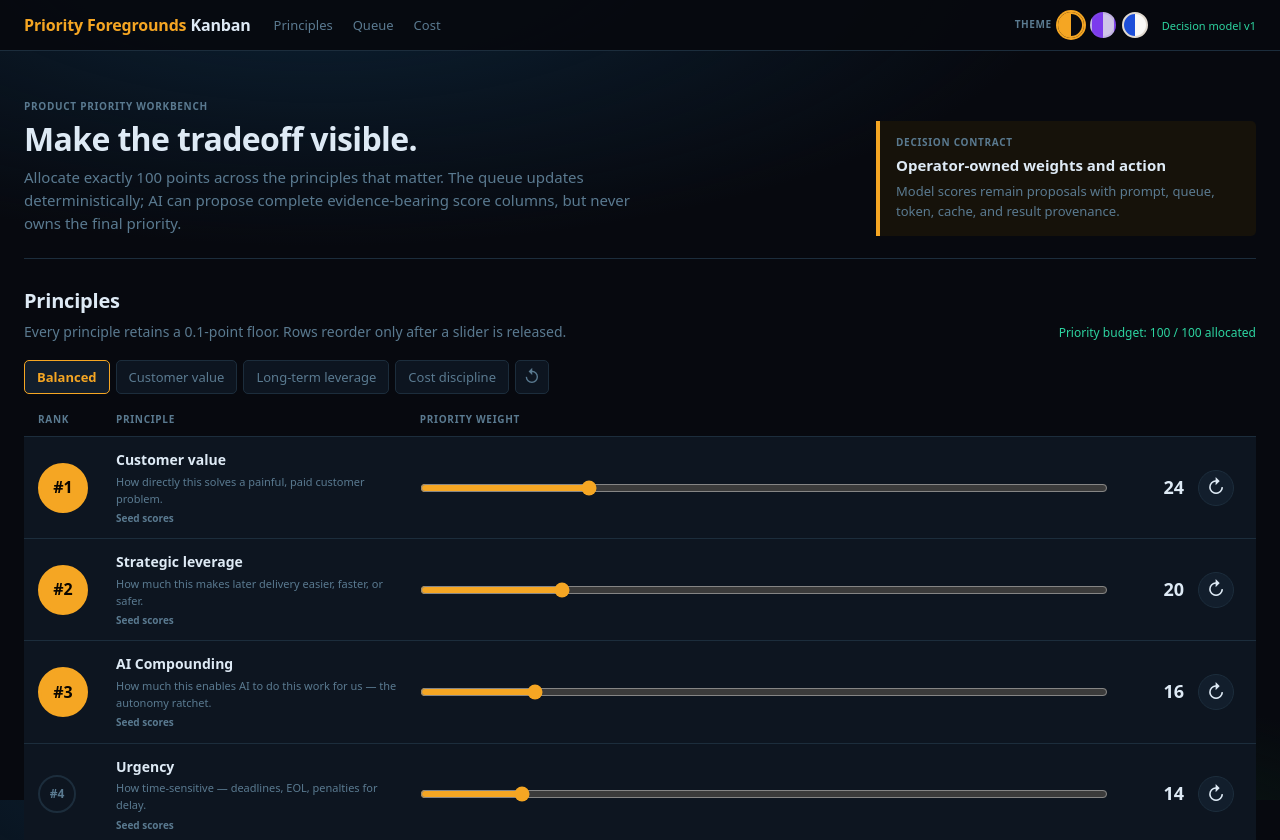
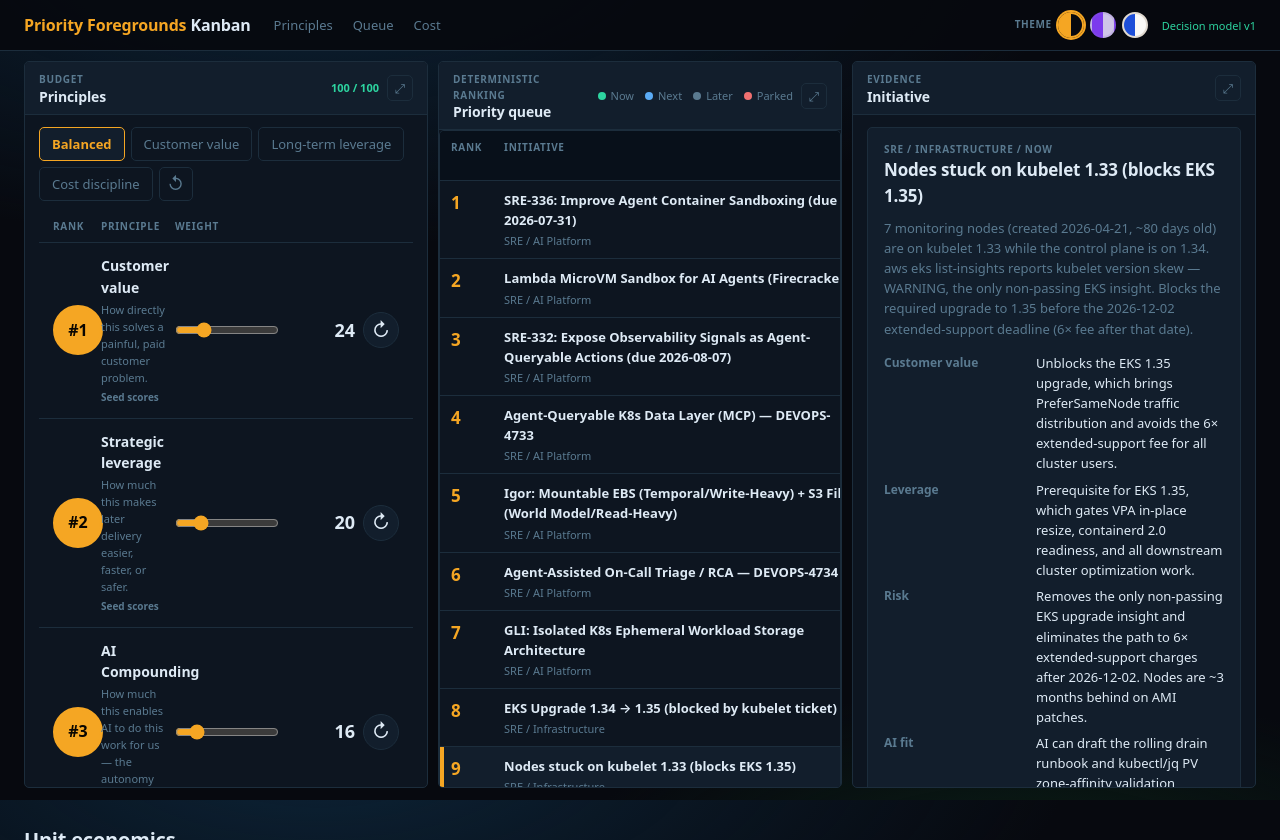
Before and after one commit to davidbmar/prioity_foregrounds_kanban, a plain HTML site: page web/index.html in a window 1280 px wide. Shown: the top 840 px of the page. Drawn offline with Linux system fonts and the light colour scheme.

Commit message:
Redesign layout as 3-panel workbench filling the viewport
Principles, Queue, and Detail each occupy 1/3 of the screen height
with independent internal scroll. Click ⤢ on any panel header to
expand it full-screen; click again or press Escape to return.
Detail panel stacks vertically in split view, goes 2-column full-screen.
Principle sliders tightened to fit the narrow panel column.

Co-Authored-By: Claude Sonnet 4.6 <noreply@anthropic.com>

```diff
--- a/web/app.js
+++ b/web/app.js
@@ -725,7 +725,7 @@
   const render = ({ reorderPrinciples = false } = {}) => {
     inputs.forEach((input, index) => { document.querySelector(`#o-${names[index]}`).value = weightLabel(input.value); });
     const allocated = inputs.reduce((sum, input) => sum + Number(input.value), 0);
-    document.querySelector("#allocation").textContent = `Priority budget: ${weightLabel(allocated)} / 100 allocated`;
+    document.querySelector("#allocation").textContent = `${weightLabel(allocated)} / 100`;
     if (reorderPrinciples) rankPrinciples();
     renderPrincipleStatuses();
     renderQueue();
@@ -902,6 +902,32 @@
   editor.addEventListener("close", () => { activePrinciple = ""; promptError.hidden = true; });
   document.querySelectorAll(".cost-inputs input").forEach((input) => input.addEventListener("input", renderCost));
 
+  // ── Panel expand / collapse ──────────────────────────────────────────
+  const collapseAll = () => {
+    document.querySelectorAll(".panel--full").forEach((panel) => {
+      panel.classList.remove("panel--full");
+    });
+    document.querySelectorAll(".panel-expand-btn").forEach((btn) => {
+      btn.setAttribute("aria-expanded", "false");
+    });
+  };
+  document.querySelectorAll(".panel-expand-btn").forEach((btn) => {
+    btn.addEventListener("click", () => {
+      const panel = document.getElementById(btn.dataset.panel);
+      const expanding = !panel.classList.contains("panel--full");
+      collapseAll();
+      if (expanding) {
+        panel.classList.add("panel--full");
+        btn.setAttribute("aria-expanded", "true");
+        panel.focus();
+      }
+    });
+  });
+  document.addEventListener("keydown", (e) => {
+    if (e.key === "Escape") collapseAll();
+  });
+  // ────────────────────────────────────────────────────────────────────
+
   render({ reorderPrinciples: true });
   renderDetail(initiatives.find((item) => item.id === selected));
   renderCost();
--- a/web/index.html
+++ b/web/index.html
@@ -28,28 +28,22 @@
   </header>
 
   <main class="shell">
-    <header class="workbench-head">
-      <div>
-        <div class="eyebrow">Product priority workbench</div>
-        <h1>Make the tradeoff visible.</h1>
-        <p>Allocate exactly 100 points across the principles that matter. The queue updates deterministically; AI can propose complete evidence-bearing score columns, but never owns the final priority.</p>
+
+    <div class="workbench-grid">
+
+      <!-- ── Panel 1: Principles ──────────────────────────────────────── -->
+      <div class="panel" id="principles">
+        <div class="panel-header">
+          <div class="panel-header-left">
+            <div class="eyebrow">Budget</div>
+            <h2>Principles</h2>
           </div>
-      <div class="decision-contract">
-        <div class="label">Decision contract</div>
-        <strong>Operator-owned weights and action</strong>
-        <span>Model scores remain proposals with prompt, queue, token, cache, and result provenance.</span>
+          <div class="panel-header-right">
+            <span id="allocation" class="allocation" aria-live="polite">100 / 100</span>
+            <button class="panel-expand-btn" data-panel="principles" aria-expanded="false" aria-label="Expand Principles panel" title="Expand to full screen"></button>
           </div>
-    </header>
-
-    <section id="principles">
-      <div class="section-head">
-        <div>
-          <h2>Principles</h2>
-          <p>Every principle retains a 0.1-point floor. Rows reorder only after a slider is released.</p>
         </div>
-        <span id="allocation" class="allocation" aria-live="polite">Priority budget: 100 / 100 allocated</span>
-      </div>
-
+        <div class="panel-body">
           <div class="preset-row" aria-label="Decision presets">
             <button class="preset active" data-preset="balanced">Balanced</button>
             <button class="preset" data-preset="customer">Customer value</button>
@@ -57,9 +51,8 @@
             <button class="preset" data-preset="margin">Cost discipline</button>
             <button id="reset" class="icon-button" title="Reset principle weights" aria-label="Reset principle weights">&#8634;</button>
           </div>
-
           <div class="principles-head" aria-hidden="true">
-        <span>Rank</span><span>Principle</span><span>Priority weight</span><span></span>
+            <span>Rank</span><span>Principle</span><span>Weight</span><span></span>
           </div>
           <div id="principle-controls" class="principle-controls" aria-label="Ranked principles">
             <div class="weight" data-principle="customer">
@@ -123,7 +116,46 @@
               <button type="button" class="rescore-principle" data-rescore-principle="security" title="Re-score the queue for Security" aria-label="Re-score the queue for Security">&#8635;</button>
             </div>
           </div>
-    </section>
+        </div>
+      </div>
+
+      <!-- ── Panel 2: Queue ────────────────────────────────────────────── -->
+      <div class="panel" id="queue">
+        <div class="panel-header">
+          <div class="panel-header-left">
+            <div class="eyebrow">Deterministic ranking</div>
+            <h2>Priority queue</h2>
+          </div>
+          <div class="panel-header-right">
+            <div class="legend"><span class="dot now"></span>Now <span class="dot next"></span>Next <span class="dot later"></span>Later <span class="dot parked"></span>Parked</div>
+            <button class="panel-expand-btn" data-panel="queue" aria-expanded="false" aria-label="Expand Priority queue panel" title="Expand to full screen"></button>
+          </div>
+        </div>
+        <div class="panel-body panel-body--flush">
+          <div class="portfolio-wrap">
+            <table>
+              <thead><tr><th>Rank</th><th>Initiative</th><th>Horizon</th><th>Customer</th><th>Leverage</th><th>AI Comp.</th><th>Urgency</th><th>Cost</th><th>Security</th><th>Effort</th><th>Total</th></tr></thead>
+              <tbody id="portfolio-body"></tbody>
+            </table>
+          </div>
+        </div>
+      </div>
+
+      <!-- ── Panel 3: Detail ───────────────────────────────────────────── -->
+      <div class="panel" id="panel-detail">
+        <div class="panel-header">
+          <div class="panel-header-left">
+            <div class="eyebrow">Evidence</div>
+            <h2>Initiative</h2>
+          </div>
+          <button class="panel-expand-btn" data-panel="panel-detail" aria-expanded="false" aria-label="Expand Initiative detail panel" title="Expand to full screen"></button>
+        </div>
+        <div class="panel-body">
+          <div id="initiative-detail" class="detail" aria-live="polite"></div>
+        </div>
+      </div>
+
+    </div><!-- /.workbench-grid -->
 
     <dialog id="principle-editor" aria-labelledby="principle-editor-title">
       <form method="dialog">
@@ -142,20 +174,6 @@
         </div>
       </form>
     </dialog>
-
-    <section id="queue">
-      <div class="section-head">
-        <div><h2>Priority queue</h2><p>Rank is derived from principle scores and effort. Select an item to inspect the evidence behind it.</p></div>
-        <div class="legend"><span class="dot now"></span>Now <span class="dot next"></span>Next <span class="dot later"></span>Later <span class="dot parked"></span>Parked</div>
-      </div>
-      <div class="portfolio-wrap">
-        <table>
-          <thead><tr><th>Rank</th><th>Initiative</th><th>Horizon</th><th>Customer</th><th>Leverage</th><th>AI Comp.</th><th>Urgency</th><th>Cost</th><th>Security</th><th>Effort</th><th>Total</th></tr></thead>
-          <tbody id="portfolio-body"></tbody>
-        </table>
-      </div>
-      <div id="initiative-detail" class="detail" aria-live="polite"></div>
-    </section>
 
     <section id="cost">
       <div class="section-head"><div><h2>Unit economics</h2><p>A planning calculator for explicit assumptions. Unknown provider costs must remain unknown rather than silently becoming zero.</p></div></div>
@@ -187,6 +205,7 @@
         <div><div class="label">System</div><strong>Validation and provenance</strong><p>Hashes, model identity, token usage, cache state, and budgets travel with each accepted run.</p></div>
       </div>
     </section>
+
   </main>
 </body>
 </html>
--- a/web/styles.css
+++ b/web/styles.css
@@ -99,9 +99,79 @@ button:focus-visible, input:focus-visible, textarea:focus-visible, a:focus-visib
   outline-offset: 2px;
 }
 
-/* ── Shell ────────────────────────────────────────────────────────────── */
+/* ── Shell & 3-panel workbench grid ───────────────────────────────────── */
 
-.shell { max-width: 1440px; margin: auto; padding: 20px 24px 72px; }
+:root { --topbar-h: 53px; }
+
+.shell { max-width: 1440px; margin: auto; padding: 0 0 72px; }
+
+.workbench-grid {
+  display: grid;
+  grid-template-columns: repeat(3, minmax(0, 1fr));
+  gap: 10px;
+  height: calc(100vh - var(--topbar-h));
+  padding: 10px 24px;
+  box-sizing: border-box;
+}
+
+/* ── Panel chrome ─────────────────────────────────────────────────────── */
+
+.panel {
+  display: flex; flex-direction: column;
+  overflow: hidden;
+  background: var(--panel);
+  backdrop-filter: var(--panel-blur, none);
+  -webkit-backdrop-filter: var(--panel-blur, none);
+  border: 1px solid var(--line);
+  border-radius: var(--radius);
+  transition: box-shadow 0.2s;
+}
+.panel:focus-within { box-shadow: 0 0 0 1px var(--line), 0 6px 32px rgba(0,0,0,0.14); }
+
+.panel-header {
+  display: flex; align-items: center; justify-content: space-between;
+  padding: 10px 14px;
+  border-bottom: 1px solid var(--line);
+  flex-shrink: 0; gap: 10px;
+  background: var(--panel-2);
+  backdrop-filter: var(--panel-blur, none);
+  -webkit-backdrop-filter: var(--panel-blur, none);
+}
+.panel-header h2 { font-size: 14px; font-weight: 800; letter-spacing: -0.01em; margin: 0; line-height: 1; }
+.panel-header .eyebrow { margin-bottom: 2px; }
+.panel-header-left { min-width: 0; }
+.panel-header-right { display: flex; align-items: center; gap: 8px; flex-shrink: 0; }
+
+.panel-body {
+  flex: 1; overflow-y: auto; min-height: 0;
+  padding: 12px 14px;
+}
+.panel-body--flush { padding: 0; }
+
+/* Expand / collapse button */
+.panel-expand-btn {
+  width: 26px; height: 26px; padding: 0; flex-shrink: 0;
+  border: 1px solid var(--line); border-radius: var(--radius, 4px);
+  background: transparent; color: var(--muted);
+  display: flex; align-items: center; justify-content: center;
+  transition: border-color 0.15s, color 0.15s, background 0.15s;
+}
+.panel-expand-btn::before { content: "⤢"; font-size: 13px; }
+.panel-expand-btn[aria-expanded="true"]::before { content: "⤡"; }
+.panel-expand-btn:hover { border-color: var(--gold); color: var(--gold); background: var(--panel-2); }
+
+/* Full-screen panel */
+.panel--full {
+  position: fixed;
+  top: var(--topbar-h); left: 0; right: 0; bottom: 0;
+  z-index: 40;
+  border-radius: 0;
+  border-top: none;
+}
+/* Dim siblings when one panel is full */
+.workbench-grid:has(.panel--full) .panel:not(.panel--full) {
+  opacity: 0.15; pointer-events: none;
+}
 
 /* ── Topbar ───────────────────────────────────────────────────────────── */
 
@@ -166,35 +236,9 @@ nav a:hover { background: var(--panel-2); color: var(--ink); }
   text-transform: uppercase; letter-spacing: 0.07em;
 }
 
-/* ── Workbench header ─────────────────────────────────────────────────── */
+/* ── Sections (cost + operating contract below the grid) ──────────────── */
 
-.workbench-head {
-  padding: 28px 0 22px; border-bottom: 1px solid var(--line);
-  display: grid; grid-template-columns: minmax(0, 1fr) 380px;
-  gap: 36px; align-items: end;
-}
-.workbench-head h1 {
-  font-size: 32px; line-height: 1.1; margin: 6px 0 10px;
-  letter-spacing: -0.02em;
-}
-.workbench-head p { color: var(--muted); font-size: 15px; max-width: 72ch; }
-
-.decision-contract {
-  border-left: 4px solid var(--gold);
-  padding: 14px 16px;
-  background: var(--contract-bg);
-  border-radius: 0 var(--radius, 4px) var(--radius, 4px) 0;
-  backdrop-filter: var(--panel-blur, none);
-  -webkit-backdrop-filter: var(--panel-blur, none);
-}
-.decision-contract strong,
-.decision-contract span { display: block; }
-.decision-contract strong { font-size: 15px; margin: 4px 0; }
-.decision-contract span { color: var(--muted); font-size: 13px; }
-
-/* ── Sections ─────────────────────────────────────────────────────────── */
-
-section { padding: 26px 0; border-bottom: 1px solid var(--line); }
+section { padding: 26px 24px; border-bottom: 1px solid var(--line); }
 section h2 { font-size: 20px; margin-bottom: 5px; letter-spacing: -0.01em; }
 .section-head {
   display: flex; align-items: flex-end; justify-content: space-between;
@@ -202,7 +246,7 @@ section h2 { font-size: 20px; margin-bottom: 5px; letter-spacing: -0.01em; }
 }
 .section-head p { color: var(--muted); max-width: 88ch; }
 .allocation {
-  color: var(--green); font-size: 12px;
+  color: var(--green); font-size: 11px; font-weight: 700;
   font-variant-numeric: tabular-nums; white-space: nowrap;
 }
 
@@ -230,8 +274,14 @@ section h2 { font-size: 20px; margin-bottom: 5px; letter-spacing: -0.01em; }
 
 .principles-head, .weight {
   display: grid;
-  grid-template-columns: 64px minmax(190px, .55fr) minmax(320px, 1.45fr) 44px;
-  gap: 14px; align-items: center;
+  grid-template-columns: 40px minmax(0, 1fr) minmax(130px, 180px) 36px;
+  gap: 8px; align-items: center;
+}
+/* Wider layout when the panel is expanded full-screen */
+.panel--full .principles-head,
+.panel--full .weight {
+  grid-template-columns: 56px minmax(0, 1fr) minmax(260px, 1.4fr) 44px;
+  gap: 14px;
 }
 .principles-head {
   padding: 0 14px 8px;
@@ -432,17 +482,23 @@ tbody tr.selected { box-shadow: inset 4px 0 0 var(--gold); }
 /* ── Initiative detail ────────────────────────────────────────────────── */
 
 .detail {
-  display: grid;
-  grid-template-columns: minmax(0, 1.2fr) minmax(300px, .8fr);
-  gap: 20px; margin-top: 16px;
+  display: flex; flex-direction: column;
+  gap: 12px; margin-top: 0;
 }
 .detail-main, .detail-side {
-  background: var(--panel);
+  background: var(--panel-2);
   backdrop-filter: var(--panel-blur, none);
   -webkit-backdrop-filter: var(--panel-blur, none);
   border: 1px solid var(--line);
   border-radius: var(--radius, 0);
-  padding: 16px 18px;
+  padding: 14px 16px;
+}
+/* Two-column layout in full-screen detail panel */
+.panel--full .detail {
+  display: grid;
+  grid-template-columns: minmax(0, 1.3fr) minmax(280px, .7fr);
+  gap: 14px;
+  align-items: start;
 }
 .detail h3 { font-size: 17px; margin-bottom: 8px; letter-spacing: -0.01em; }
 .detail p  { color: var(--muted); margin: 8px 0; font-size: 13px; line-height: 1.55; }
```
Lines whose indentation alone changed are shown as unchanged.
